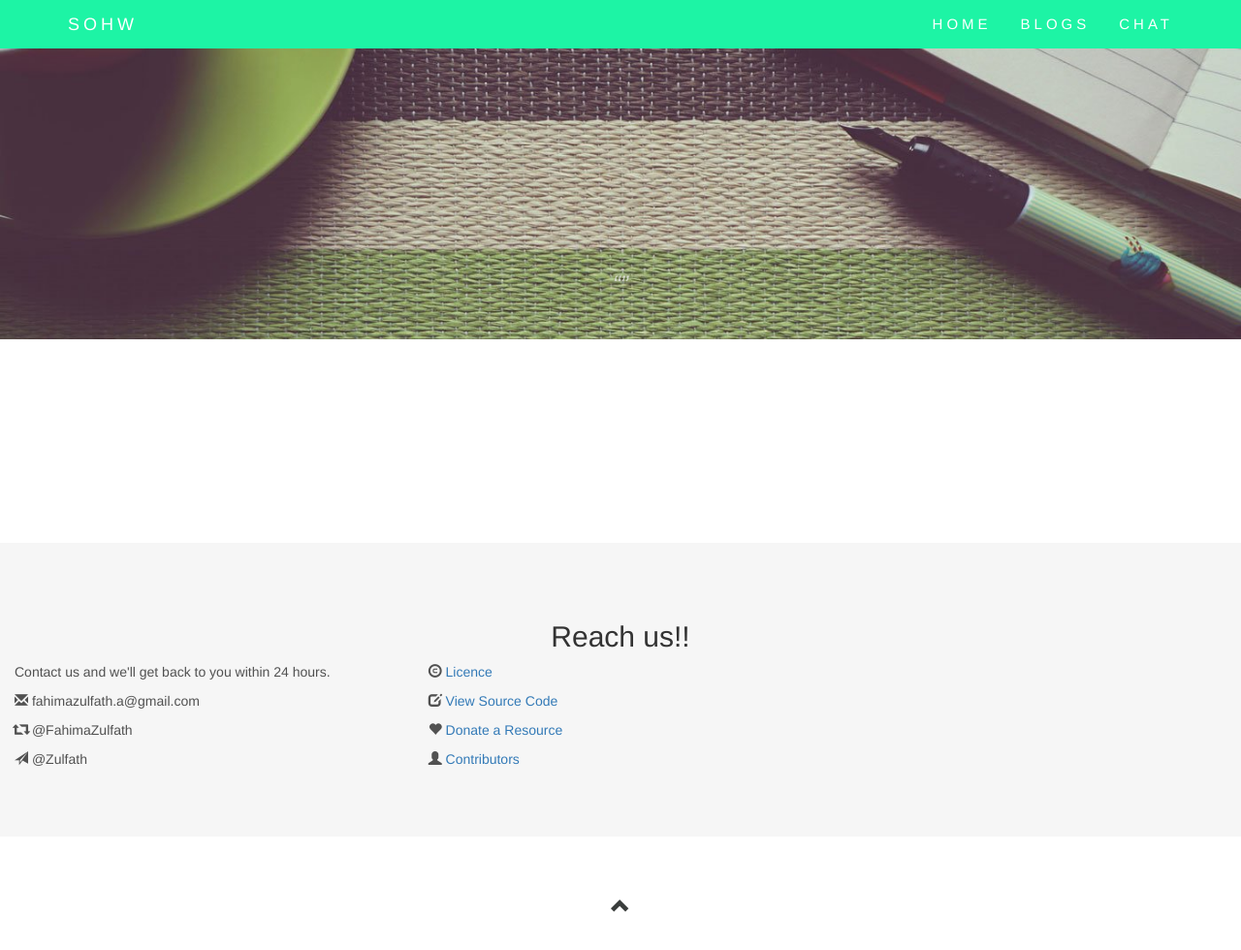
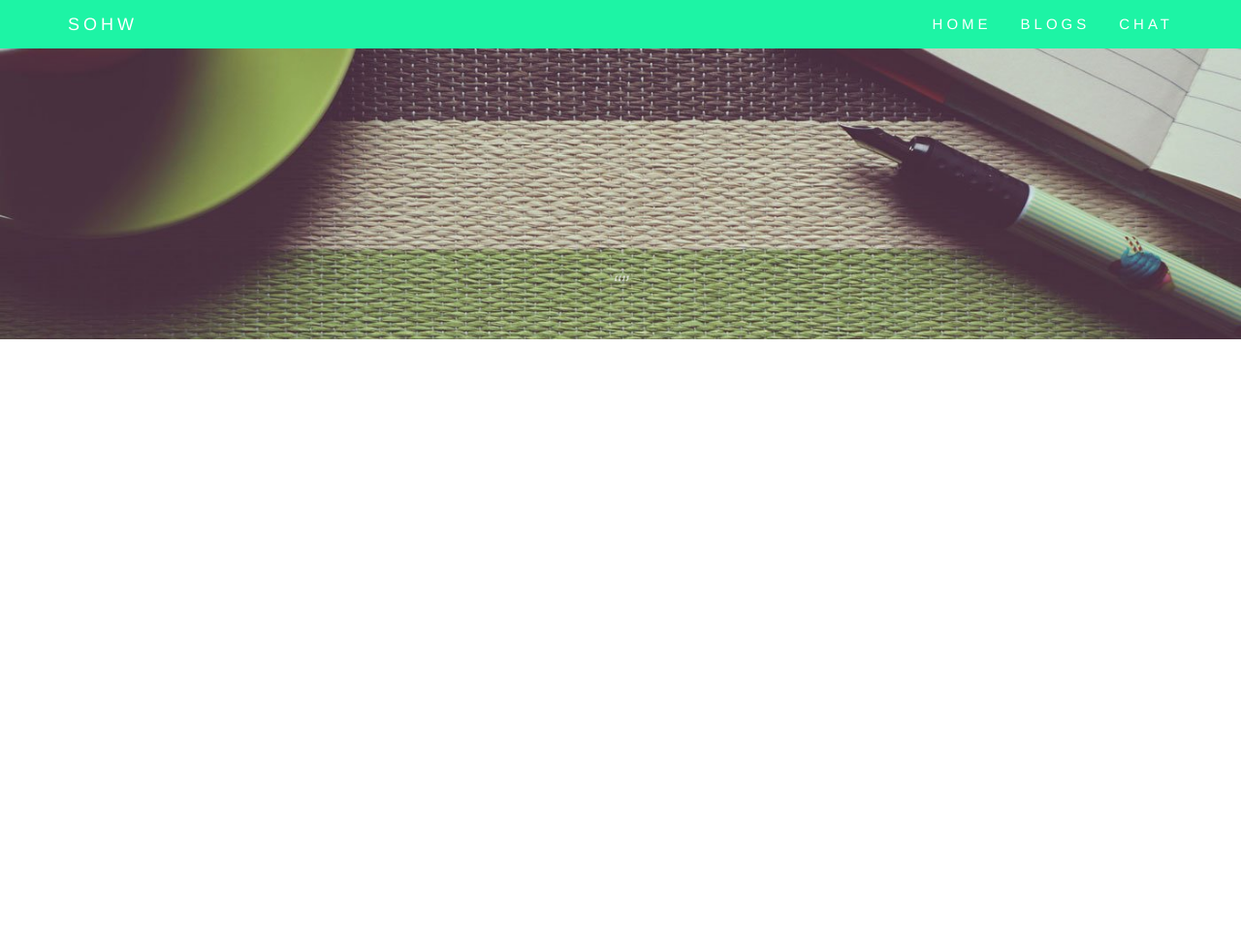
Before and after one commit to Tlazypanda/Blogs, a Jekyll site: the page built from assets/a.md, in a window 1280 px wide and 1003 px high. Shown: the top 980 px of the window at 97% size. Built offline with Jekyll 4.4.1, drawn with Linux system fonts in a browser that asks for light colours; some web fonts are replaced; our own code applies the rules of GitHub Pages for plain Markdown files.

Commit message:
Update page.html

```diff
--- a/_layouts/page.html
+++ b/_layouts/page.html
@@ -1,20 +1,7 @@
 ---
 layout: default
 ---
-<style>
 
-  footer .glyphicon {
-      font-size: 20px;
-      margin-bottom: 0px;
-      color: #3a3d3c;
-  }
-  .container-fluid {
-      padding: 60px 50px;
-  }
-  .bg-grey {
-      background-color: #f6f6f6;
-  }
-</style>
 <header class="clean" style="height: 350px; background-image: url({{ site.cover }}); {% if site.parallax != true %}background-attachment: scroll;{% endif %}" data-stellar-background-ratio="0.5" data-stellar-horizontal-offset="50">
 	{% include top.html %}
 	<a href="{{ site.url }}{{ site.baseurl }}">
@@ -30,35 +17,9 @@
 	{{ content }}
 </div>
 </div>
-<!-- Container (Contact Section) -->
-<div id="contact" class="container-fluid bg-grey">
-  <h2 class="text-center">Reach us!!</h2>
-  <div class="row">
-    <div class="col-sm-4 slideanim" align="left">
-      <p>Contact us and we'll get back to you within 24 hours.</p>
-            <p> <span class="glyphicon glyphicon-envelope"></span> fahimazulfath.a@gmail.com</p>
-            <p> <span class="glyphicon glyphicon-retweet"></span> @FahimaZulfath</p>
-            <p> <span class="glyphicon glyphicon-send"></span> @Zulfath</p>
-    </div>
-    <div class="col-sm-4 slideanim" >
-      <div class="row">
-         <div class="col-sm-12"  align="left">
-           <p><span class="glyphicon glyphicon-copyright-mark"></span>
-              <a href="https://https://github.com/SOHW">  Licence</a></p>
-           <p><span class="glyphicon glyphicon-edit"></span>
-              <a href="https://https://github.com/SOHW">  View Source Code</a></p>
-           <p><span class="glyphicon glyphicon-heart"></span>
-              <a href="https://https://github.com/SOHW">  Donate a Resource</a></p>
-           <p><span class="glyphicon glyphicon-user"></span>
-              <a href="https://https://github.com/SOHW">  Contributors</a></p>
-         </div>
-        </div>
-      </div>
-  </div>
-</div>
 
 <footer class="container-fluid text-center">
-<a href="#myPage" title="To Top">
-    <span class="glyphicon glyphicon-chevron-up" align="center"></span>
-</a>
+ <a href="#myPage" title="To Top">
+    <span class="glyphicon-glyphicon-chevron-up" align="center"></span>
+ </a>
 </footer>
```
